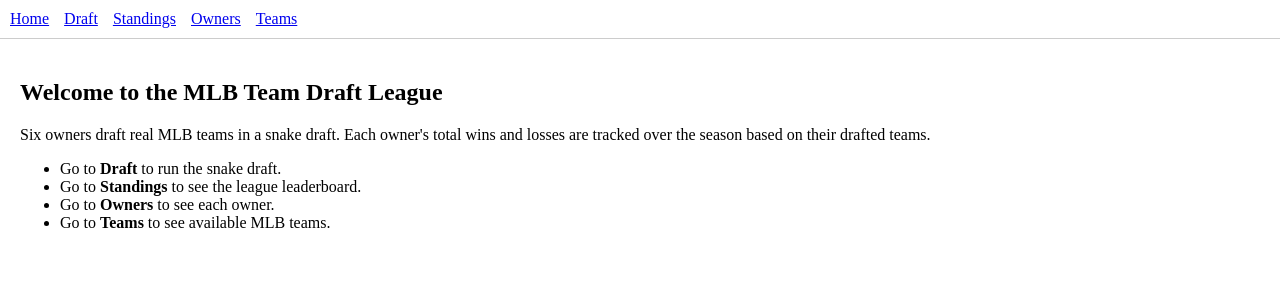
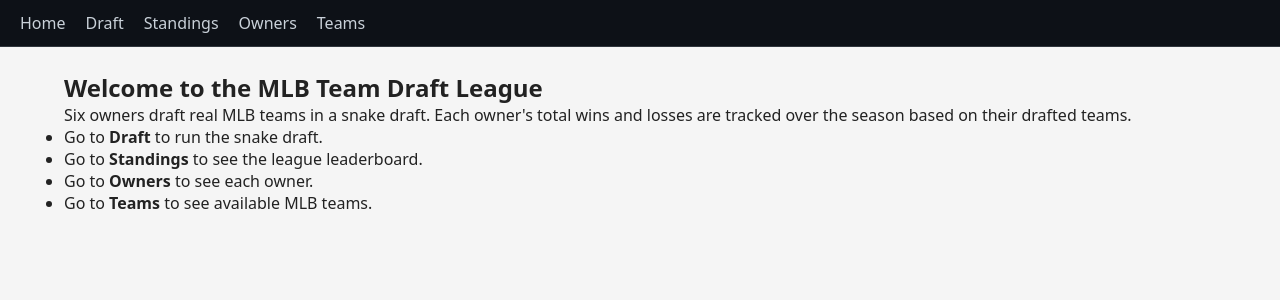
Before and after one commit to sheebs07/mlb-team-fantasy-league, a Next.js app: page / in a window 1280 px wide. Shown: the top 300 px of the page. Built offline with nearby package versions, Linux system fonts and the light colour scheme.

Commit message:
adding dark bar user interface

```diff
--- a/app/globals.css
+++ b/app/globals.css
@@ -1,10 +1,137 @@
-html, body {
+/* ------------------------------ */
+/* Global Reset + Base Styles     */
+/* ------------------------------ */
+
+* {
   margin: 0;
   padding: 0;
+  box-sizing: border-box;
 }
+
+html, body {
+  font-family: system-ui, -apple-system, BlinkMacSystemFont, "Segoe UI",
+    Roboto, Helvetica, Arial, sans-serif;
+  background: #f5f5f5;
+  color: #222;
+  min-height: 100%;
+}
+
+/* Improve text rendering */
+body {
+  -webkit-font-smoothing: antialiased;
+  -moz-osx-font-smoothing: grayscale;
+}
+
+/* ------------------------------ */
+/* Layout                         */
+/* ------------------------------ */
+
+main {
+  padding: 24px;
+  max-width: 1200px;
+  margin: 0 auto;
+}
+
+/* ------------------------------ */
+/* Navbar                         */
+/* ------------------------------ */
+
+.navbar {
+  display: flex;
+  gap: 20px;
+  padding: 12px 20px;
+  background: #0d1117;
+  border-bottom: 1px solid #30363d;
+}
+
+.navbar a {
+  color: #c9d1d9;
+  text-decoration: none;
+  font-weight: 500;
+  transition: color 0.15s ease;
+}
+
+.navbar a:hover {
+  color: #58a6ff;
+}
+
+/* ------------------------------ */
+/* Tables                         */
+/* ------------------------------ */
+
 table {
-  font-size: 14px;
+  width: 100%;
+  border-collapse: collapse;
+  margin-top: 20px;
+  background: white;
+  border-radius: 6px;
+  overflow: hidden;
 }
+
+th, td {
+  padding: 12px;
+  border-bottom: 1px solid #e5e5e5;
+}
+
+th {
+  background: #f0f0f0;
+  text-align: left;
+  font-weight: 600;
+}
+
+tr:hover {
+  background: #fafafa;
+}
+
+/* ------------------------------ */
+/* Cards                          */
+/* ------------------------------ */
+
+.card {
+  background: white;
+  padding: 16px;
+  border-radius: 8px;
+  border: 1px solid #ddd;
+  margin-bottom: 16px;
+}
+
+/* ------------------------------ */
+/* Draft UI Helpers               */
+/* ------------------------------ */
+
+.current-pick {
+  background: #fff3cd;
+  border-left: 4px solid #ffca2c;
+  padding: 12px;
+  margin-bottom: 12px;
+  border-radius: 4px;
+}
+
+.picked {
+  opacity: 0.5;
+}
+
+/* ------------------------------ */
+/* Buttons                        */
+/* ------------------------------ */
+
 button {
-  font-size: 14px;
+  padding: 10px 16px;
+  border-radius: 6px;
+  border: none;
+  cursor: pointer;
+  font-size: 15px;
+  font-weight: 500;
+  background: #0366d6;
+  color: white;
+  transition: background 0.15s ease;
 }
+
+button:hover {
+  background: #0256b3;
+}
+
+button:disabled {
+  background: #9bbce0;
+  cursor: not-allowed;
+}
--- a/pages/_app.tsx
+++ b/pages/_app.tsx
@@ -5,15 +5,15 @@
 export default function MyApp({ Component, pageProps }: AppProps) {
   return (
     <div>
-      <nav style={{ padding: "10px", borderBottom: "1px solid #ccc" }}>
-        <Link href="/" style={{ marginRight: "15px" }}>Home</Link>
-        <Link href="/draft" style={{ marginRight: "15px" }}>Draft</Link>
-        <Link href="/standings" style={{ marginRight: "15px" }}>Standings</Link>
-        <Link href="/owners" style={{ marginRight: "15px" }}>Owners</Link>
+      <nav className="navbar">
+        <Link href="/">Home</Link>
+        <Link href="/draft">Draft</Link>
+        <Link href="/standings">Standings</Link>
+        <Link href="/owners">Owners</Link>
         <Link href="/teams">Teams</Link>
       </nav>
 
-      <main style={{ padding: "20px" }}>
+      <main>
         <Component {...pageProps} />
       </main>
     </div>
```
